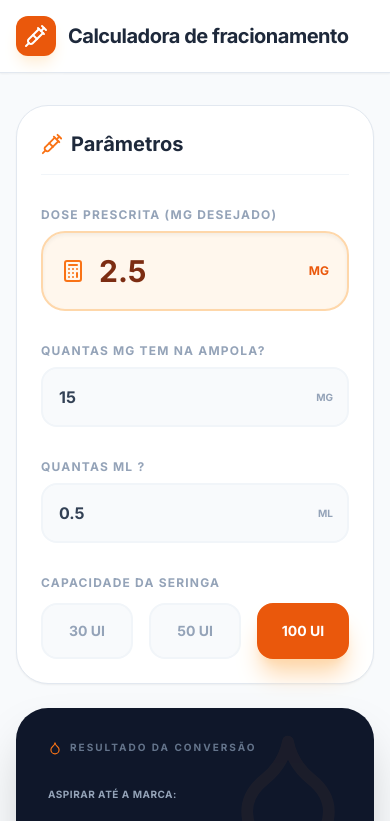
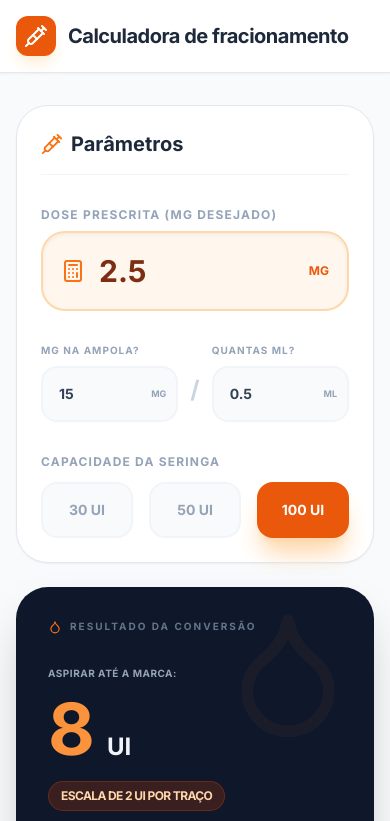
Before and after one commit to mateusgorin/Calculadora-de-fracionamento-, a React (Vite) app: page / in a window 390 px wide. Shown: the top 821 px of the page. Built offline with nearby package versions, Linux system fonts and the light colour scheme.

Commit message:
refactor: Improve syringe UI rounding and layout
Updates the rounding logic for U-100 syringes to be more explicit.
Adjusts the layout of input fields for better responsiveness, making the "Dose Prescrita" field span full width.

```diff
--- a/App.tsx
+++ b/App.tsx
@@ -28,7 +28,7 @@ const App: React.FC = () => {
     const volumeNeeded = dMg / concentration; // ml
     const exactUnits = volumeNeeded * 100; // UI reais
 
-    // Lógica de arredondamento baseada nos traços reais da seringa
+    // Lógica de arredondamento baseada nos traços reais da seringa (Padrão U-100)
     let roundedUnits;
     if (syringeCapacity === 30) {
       // Seringas de 30UI permitem precisão de meio traço (0.5 UI)
@@ -85,9 +85,9 @@ const App: React.FC = () => {
               <h2 className="text-xl font-black text-slate-800">Parâmetros</h2>
             </div>
 
-            <div className="grid grid-cols-1 md:grid-cols-2 gap-8">
+            <div className="grid grid-cols-1 gap-8">
               {/* PRIMEIRO: Dose Prescrita */}
-              <div className="col-span-1 md:col-span-2 space-y-2">
+              <div className="space-y-2">
                 <label className="block text-xs font-black uppercase tracking-widest text-slate-400">Dose Prescrita (MG desejado)</label>
                 <div className="relative">
                   <input
@@ -102,38 +102,41 @@ const App: React.FC = () => {
                 </div>
               </div>
 
-              {/* SEGUNDO: Quantas MG tem na ampola? */}
-              <div className="space-y-2">
-                <label className="block text-xs font-black uppercase tracking-widest text-slate-400">Quantas MG tem na ampola?</label>
+              {/* SEGUNDO E TERCEIRO LADO A LADO: MG da ampola e ML com separador / */}
+              <div className="flex items-end gap-3 sm:gap-4">
+                <div className="flex-1 space-y-2">
+                  <label className="block text-[10px] font-black uppercase tracking-widest text-slate-400">MG na ampola?</label>
                   <div className="relative group">
                     <input
                       type="text"
                       inputMode="decimal"
                       value={totalMg}
                       onChange={(e) => setTotalMg(e.target.value.replace(',', '.'))}
-                    className="w-full pl-4 pr-12 py-4 bg-slate-50 border-2 border-slate-100 rounded-2xl focus:border-orange-500 outline-none transition-all font-bold text-slate-700"
+                      className="w-full pl-4 pr-10 py-4 bg-slate-50 border-2 border-slate-100 rounded-2xl focus:border-orange-500 outline-none transition-all font-bold text-slate-700 text-sm md:text-base"
                     />
-                  <span className="absolute right-4 top-1/2 -translate-y-1/2 text-slate-400 font-black text-[10px]">MG</span>
+                    <span className="absolute right-3 top-1/2 -translate-y-1/2 text-slate-400 font-black text-[9px]">MG</span>
                   </div>
                 </div>
 
-              {/* TERCEIRO: Quantas ML ? */}
-              <div className="space-y-2">
-                <label className="block text-xs font-black uppercase tracking-widest text-slate-400">Quantas ML ?</label>
+                <div className="pb-4 text-slate-300 font-black text-2xl select-none">/</div>
+
+                <div className="flex-1 space-y-2">
+                  <label className="block text-[10px] font-black uppercase tracking-widest text-slate-400">Quantas ML?</label>
                   <div className="relative group">
                     <input
                       type="text"
                       inputMode="decimal"
                       value={totalVolumeMl}
                       onChange={(e) => setTotalVolumeMl(e.target.value.replace(',', '.'))}
-                    className="w-full pl-4 pr-12 py-4 bg-slate-50 border-2 border-slate-100 rounded-2xl focus:border-orange-500 outline-none transition-all font-bold text-slate-700"
+                      className="w-full pl-4 pr-10 py-4 bg-slate-50 border-2 border-slate-100 rounded-2xl focus:border-orange-500 outline-none transition-all font-bold text-slate-700 text-sm md:text-base"
                     />
-                  <span className="absolute right-4 top-1/2 -translate-y-1/2 text-slate-400 font-black text-[10px]">ML</span>
+                    <span className="absolute right-3 top-1/2 -translate-y-1/2 text-slate-400 font-black text-[9px]">ML</span>
+                  </div>
                 </div>
               </div>
 
               {/* ÚLTIMO: Capacidade da Seringa */}
-              <div className="col-span-1 md:col-span-2">
+              <div>
                 <label className="block text-xs font-black uppercase tracking-widest text-slate-400 mb-3">Capacidade da Seringa</label>
                 <div className="grid grid-cols-3 gap-4">
                   {[30, 50, 100].map((cap) => (
```
Lines whose indentation alone changed are shown as unchanged.
